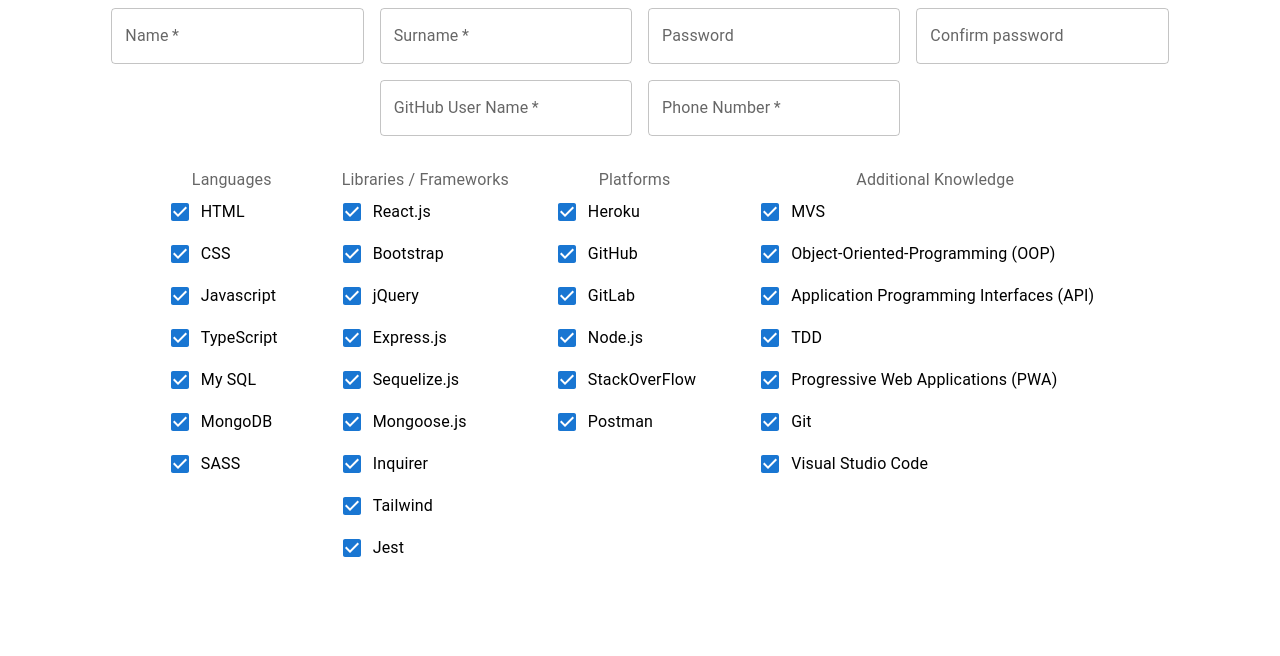
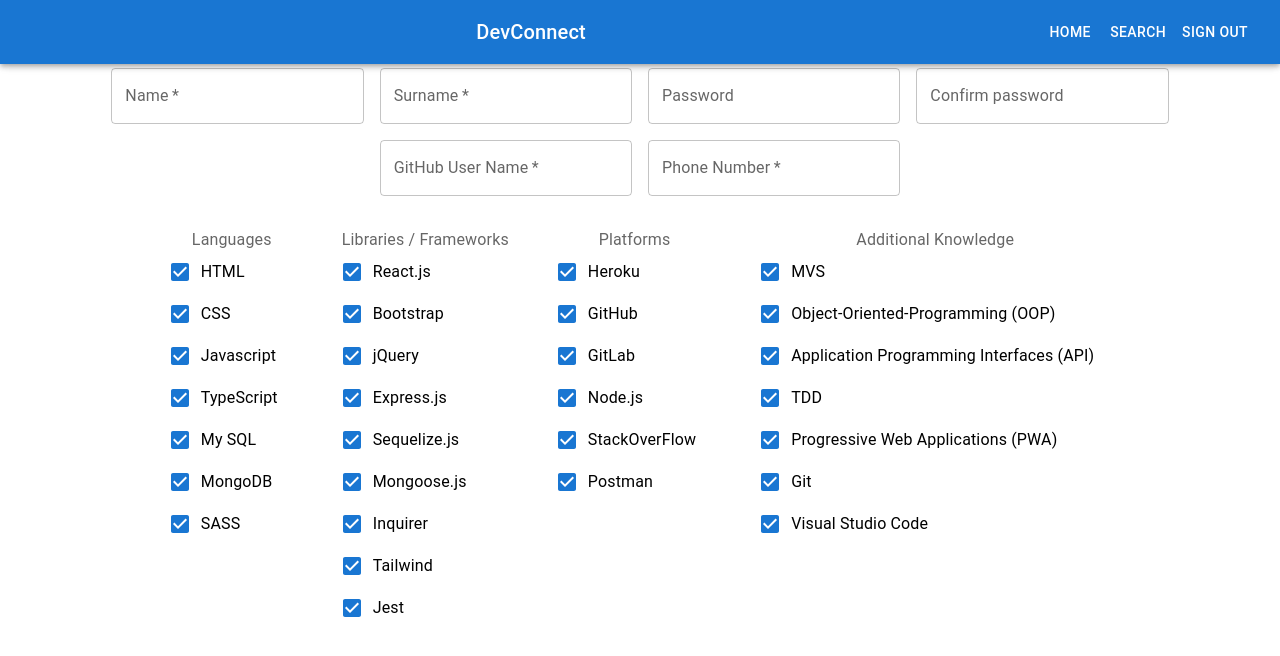
Before and after one commit to r-alo/dev-connect, a React (Create React App) app in the folder client/: page / in a window 1280 px wide. Shown: the top 656 px of the page. Built offline with nearby package versions, Linux system fonts and the light colour scheme.

Commit message:
added component imports to app.js

```diff
--- a/client/src/App.js
+++ b/client/src/App.js
@@ -5,12 +5,22 @@
 import TemplateForm from './components/templateForm';
 import RecruiterProfile from './components/recruiterProfile';
 import FreelanceProfile from './components/freelanceProfile';
+import MainNav from './components/navBar';
+import Login from './components/login';
+import NavRecruit from './components/navRecruit';
+
 
 
 function App() {
   return (
+
     <div className="App">
+      <header><NavRecruit/></header>
+      <br/>
+      <br />
+      <br />
       <TemplateForm/>
+
     </div>
   );
 }
--- a/client/src/components/freelanceHighlight.js
+++ b/client/src/components/freelanceHighlight.js
@@ -18,8 +18,8 @@
 function FreelanceHighlight () {
     return (
         <Container className='container-profile'>
-            <MainNav />
-            <br/>
+
+
             <Grid container spacing={ 1 }>
                 <Grid className='avatar' xs={ 4 }><Avatar sx={ { bgcolor: deepOrange[500], width: 100, height: 100 } }>N</Avatar></Grid>
                 <Grid xs={ 8 }>
```
